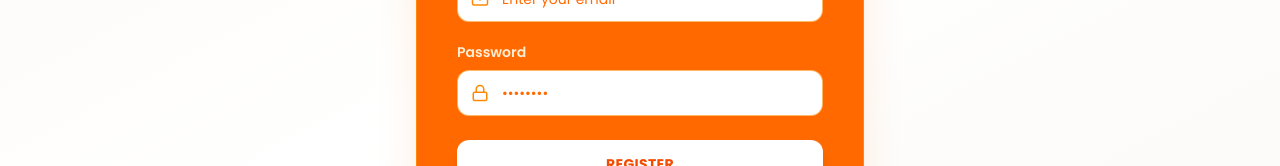
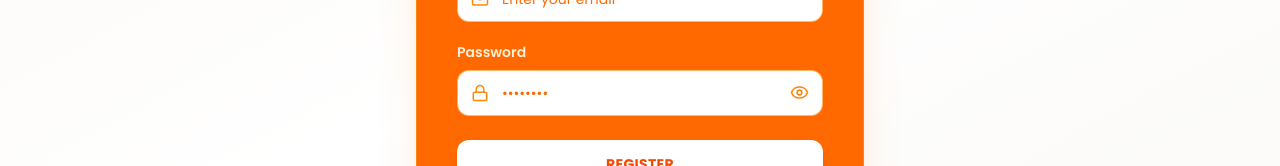
Before and after one commit to Santhosh-developer-080403/real-estate-task, a Next.js app in the folder frontend/: page /register in a window 1280 px wide. Shown: the part 419-585 px from the top of the page. Built offline with nearby package versions, Linux system fonts and the light colour scheme; no server answers.

Commit message:
final commit

```diff
--- a/frontend/app/globals.css
+++ b/frontend/app/globals.css
@@ -18,6 +18,7 @@
     --foreground: #ededed;
   }
 }
+
 
 @layer components {
   /* Standard Dropdown / Select Input Style */
@@ -65,6 +66,7 @@ body {
   color: var(--foreground);
   font-family: Arial, Helvetica, sans-serif;
 }
+
 
 .banner-bg {
   background-image: url(../public/images/banner.webp);
--- a/frontend/app/layout.tsx
+++ b/frontend/app/layout.tsx
@@ -7,6 +7,7 @@ const poppins = Poppins({
   subsets: ["latin"],
   weight: ["400", "500", "600", "700"],
 });
+
 
 export const metadata = {
   title: "Citi Estate - Find Your Dream Property in Chennai",
--- a/frontend/app/login/page.jsx
+++ b/frontend/app/login/page.jsx
@@ -4,10 +4,13 @@ import { useRouter } from "next/navigation";
 import Link from "next/link";
 import axios from "axios";
 import { API_URL } from "@/services/api";
+import { User, Mail, Lock, Eye, EyeOff } from "lucide-react";
+
 
 export default function LoginPage() {
   const [email, setEmail] = useState("");
   const [password, setPassword] = useState("");
+  const [showPassword, setShowPassword] = useState(false);
   const [error, setError] = useState("");
   const [loading, setLoading] = useState(false);
   const router = useRouter();
@@ -45,7 +48,6 @@ export default function LoginPage() {
   return (
     <div className="relative min-h-[85vh] w-full flex items-center justify-center overflow-hidden bg-gray-50 px-4 !bg-[#ff9701]">
       <div className="absolute inset-0 bg-gradient-to-br from-orange-50/50 via-white to-orange-50/30 z-0"></div>
-
       <div className="relative z-10 w-full max-w-md">
         <form
           onSubmit={handleLogin}
@@ -58,13 +60,11 @@ export default function LoginPage() {
               Citi Estate
             </span>
           </h2>
-
           {error && (
             <p className="bg-red-500/20 text-white border border-red-200/40 p-3 rounded-xl mb-5 text-sm text-center backdrop-blur-sm font-medium">
               {error}
             </p>
           )}
-
           <div className="mb-5">
             <label className="block text-orange-100 text-sm font-semibold mb-2">
               Email
@@ -78,23 +78,31 @@ export default function LoginPage() {
               required
             />
           </div>
-
           <div className="mb-6">
             <label className="block text-orange-100 text-sm font-semibold mb-2">
               Password
             </label>
+
             <div className="relative">
               <input
-                type="password"
+                type={showPassword ? "text" : "password"}
                 value={password}
                 onChange={(e) => setPassword(e.target.value)}
                 placeholder="••••••••"
-                className="w-full px-4 py-3 pr-10 border border-orange-400/60 rounded-xl focus:outline-none focus:ring-2 focus:ring-white text-orange-500 placeholder-orange-500 bg-white transition text-sm"
+                className="w-full px-4 py-3 pr-12 border border-orange-400/60 rounded-xl focus:outline-none focus:ring-2 focus:ring-white text-orange-500 placeholder-orange-500 bg-white transition text-sm"
                 required
               />
+
+              <button
+                type="button"
+                onClick={() => setShowPassword((prev) => !prev)}
+                className="absolute inset-y-0 right-0 flex items-center pr-3 text-orange-400 hover:text-orange-600 transition cursor-pointer"
+                aria-label={showPassword ? "Hide password" : "Show password"}
+              >
+                {showPassword ? <EyeOff size={19} /> : <Eye size={19} />}
+              </button>
             </div>
           </div>
-
           <button
             type="submit"
             disabled={loading}
@@ -102,7 +110,6 @@ export default function LoginPage() {
           >
             {loading ? "Logging in..." : "Login"}
           </button>
-
           <p className="mt-6 text-center text-sm text-orange-100">
             Do not have an account?{" "}
             <Link
--- a/frontend/app/register/page.jsx
+++ b/frontend/app/register/page.jsx
@@ -3,13 +3,14 @@ import { useState, useEffect } from "react";
 import { API_URL } from "@/services/api";
 import { useRouter } from "next/navigation";
 import Link from "next/link";
-import { User, Mail, Lock } from "lucide-react";
+import { User, Mail, Lock, Eye, EyeOff } from "lucide-react";
 import axios from "axios";
 
 export default function RegisterPage() {
   const [name, setName] = useState("");
   const [email, setEmail] = useState("");
   const [password, setPassword] = useState("");
+  const [showPassword, setShowPassword] = useState(false);
   const [error, setError] = useState("");
   const [loading, setLoading] = useState(false);
   const router = useRouter();
@@ -102,13 +103,11 @@ export default function RegisterPage() {
             </span>{" "}
             today
           </p>
-
           {error && (
             <p className="bg-red-500/20 text-white border border-red-200/40 p-3 rounded-xl mb-5 text-sm text-center backdrop-blur-sm font-medium">
               {error}
             </p>
           )}
-
           <div className="mb-5">
             <label className="block text-orange-100 text-sm font-semibold mb-2">
               Full Name
@@ -129,7 +128,6 @@ export default function RegisterPage() {
               />
             </div>
           </div>
-
           <div className="mb-5">
             <label className="block text-orange-100 text-sm font-semibold mb-2">
               Email Address
@@ -150,28 +148,37 @@ export default function RegisterPage() {
               />
             </div>
           </div>
-
           <div className="mb-6">
             <label className="block text-orange-100 text-sm font-semibold mb-2">
               Password
             </label>
+
             <div className="relative">
               <span className="absolute inset-y-0 left-0 flex items-center pl-3.5 text-orange-400 pointer-events-none">
                 <Lock size={18} />
               </span>
+
               <input
-                type="password"
+                type={showPassword ? "text" : "password"}
                 name="reg-password-fake"
                 autoComplete="new-password"
                 value={password}
                 onChange={(e) => setPassword(e.target.value)}
                 placeholder="••••••••"
-                className="w-full px-4 py-3 pl-11 border border-orange-400/60 rounded-xl focus:outline-none focus:ring-2 focus:ring-white text-orange-500 placeholder-orange-500 bg-white transition text-sm"
+                className="w-full px-4 py-3 pl-11 pr-12 border border-orange-400/60 rounded-xl focus:outline-none focus:ring-2 focus:ring-white text-orange-500 placeholder-orange-500 bg-white transition text-sm"
                 required
               />
+
+              <button
+                type="button"
+                onClick={() => setShowPassword((prev) => !prev)}
+                className="absolute inset-y-0 right-0 flex items-center pr-3.5 text-orange-400 hover:text-orange-600 transition cursor-pointer"
+                aria-label={showPassword ? "Hide password" : "Show password"}
+              >
+                {showPassword ? <EyeOff size={19} /> : <Eye size={19} />}
+              </button>
             </div>
           </div>
-
           <button
             type="submit"
             disabled={loading}
@@ -179,7 +186,6 @@ export default function RegisterPage() {
           >
             {loading ? "Creating Account..." : "Register"}
           </button>
-
           <p className="mt-6 text-center text-sm text-orange-100">
             Already have an account?{" "}
             <Link
--- a/frontend/components/PropertyFilterBar.jsx
+++ b/frontend/components/PropertyFilterBar.jsx
@@ -153,6 +153,7 @@ export default function PropertyFilterBar({
         >
           GO
         </button>
+
       </div>
     </div>
   );
```
